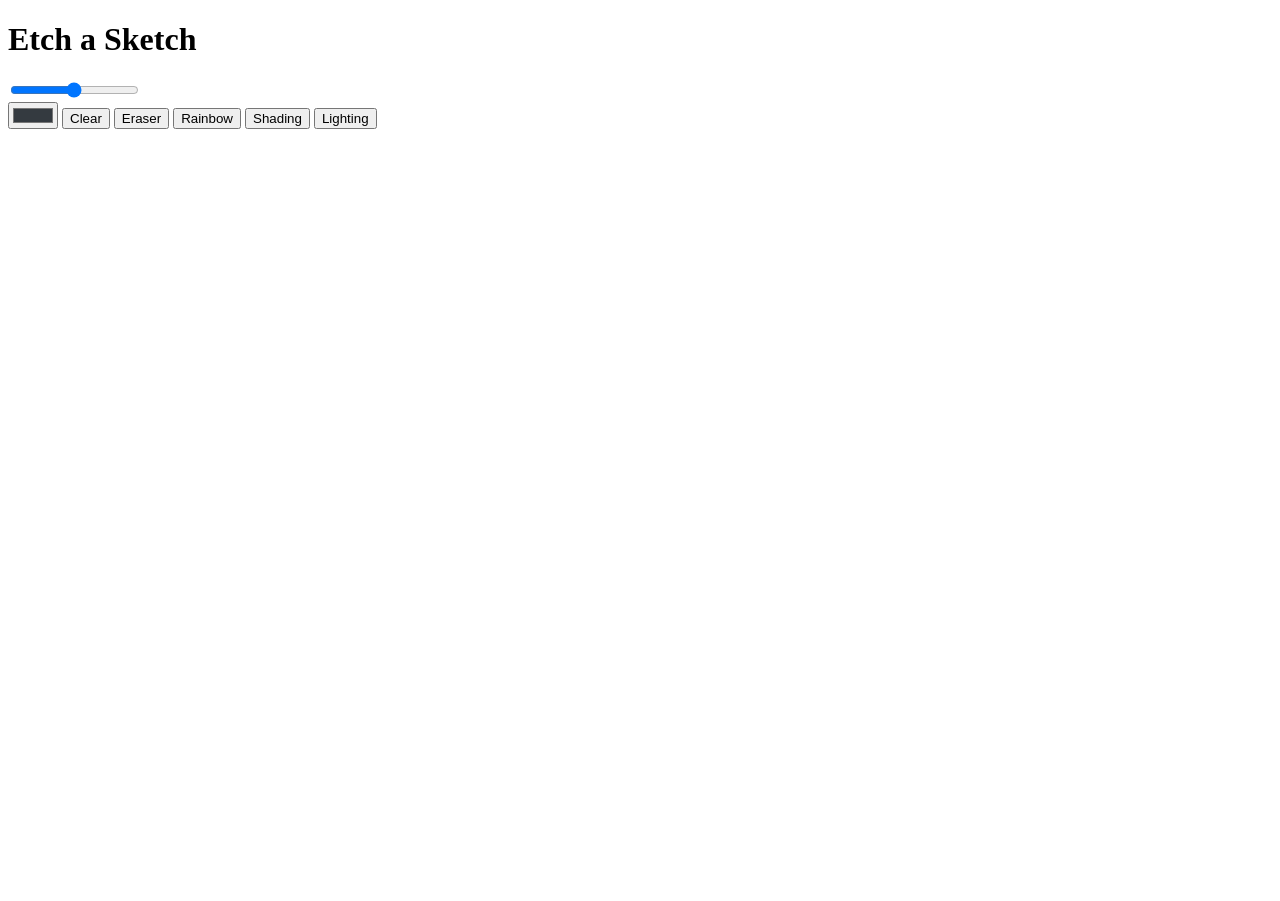
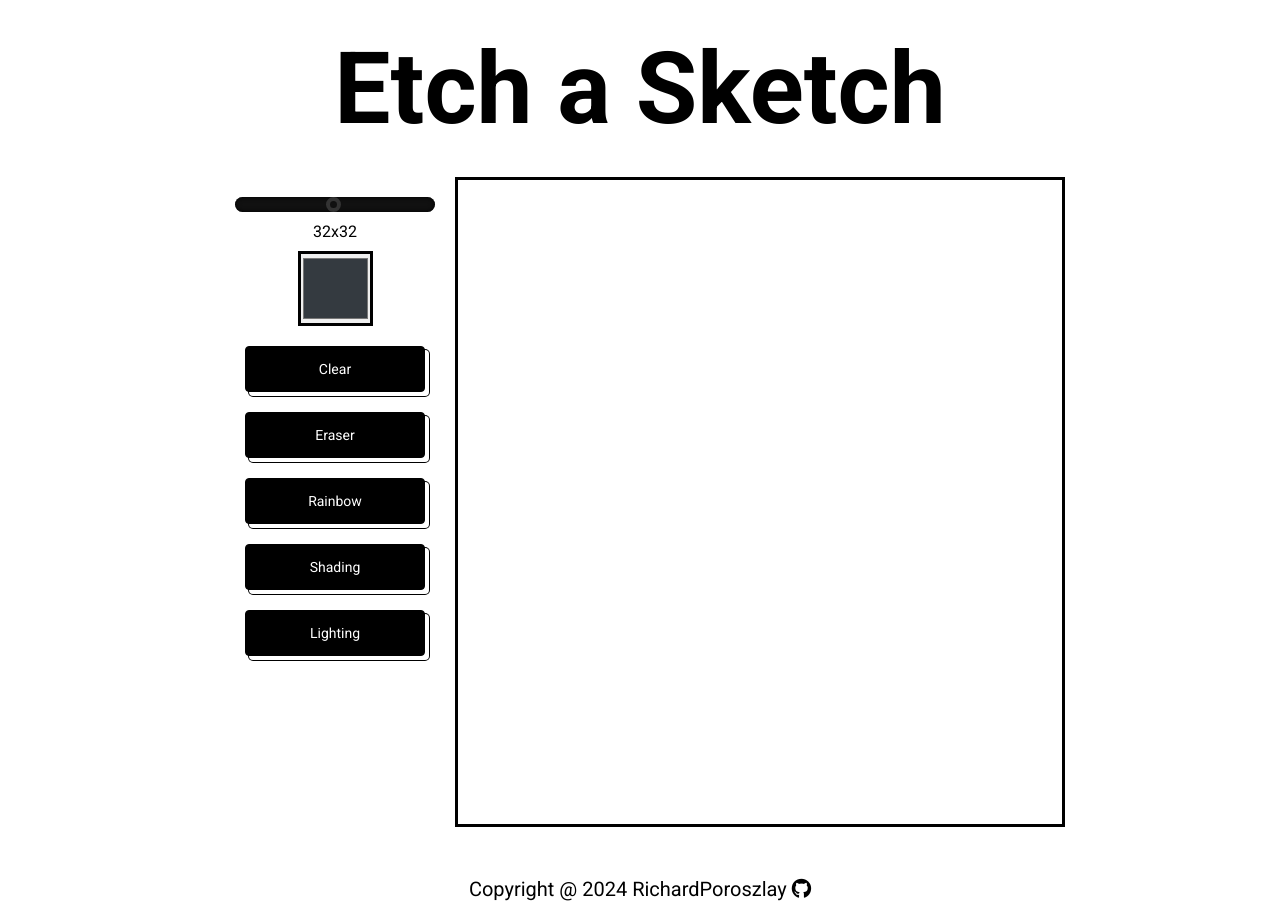
Before and after one commit to RichardPoroszlay/etch-a-sketch, a plain HTML site: page src/index.html in a window 1280 px wide. Before the commit the page ends 800 px from the top, so only its background shows below. Drawn offline with Linux system fonts and the light colour scheme.

Commit message:
Style the webpage

```diff
--- a/src/index.html
+++ b/src/index.html
@@ -5,21 +5,38 @@
     <meta name="viewport" content="width=device-width, initial-scale=1.0">
     <title>Etch a Sketch</title>
     <link rel="stylesheet" href="styles/styles.css">
+    <link rel="preconnect" href="https://fonts.googleapis.com">
+    <link rel="preconnect" href="https://fonts.gstatic.com" crossorigin>
+    <link rel="stylesheet" href="https://cdnjs.cloudflare.com/ajax/libs/font-awesome/6.0.0-beta3/css/all.min.css">
+    <link href="https://fonts.googleapis.com/css2?family=Istok+Web:wght@400;700&family=Roboto:ital,wght@0,100;0,300;0,400;0,500;0,700;0,900;1,100;1,300;1,400;1,500;1,700;1,900&display=swap" rel="stylesheet">
     <script src="scripts/script.js" type="text/javascript" defer></script>
 </head>
 <body>
+    <div id="content">
+        <div id="titleBar">
             <h1>Etch a Sketch</h1>
+        </div>
         <div id="mainLayout">
             <div id="controlsPanel">
                 <input type="range" min="1" max="64" value="32" id="slider">
-            <div id="sliderOutput"></div>
+                <div id="sliderOutput">32x32</div>
+                <div id="colorPicker">
                     <input type="color" id="colorInput" value="#343a40">
+                </div>
                 <button id="clearButton">Clear</button>
                 <button class="triggerable" id="eraserButton">Eraser</button>
                 <button class="triggerable" id="rainbowButton">Rainbow</button>
                 <button class="triggerable" id="shadingButton">Shading</button>
                 <button class="triggerable" id="lightingButton">Lighting</button>
-        <div id="gridContainer">
+            </div>
+            <div id="gridWrapper">
+            </div>
+        </div>
+        <div id="footer">
+            Copyright @ 2024 RichardPoroszlay
+            <a href="https://github.com/RichardPoroszlay" target="_blank">
+                <i class="fab fa-github"></i>
+            </a>
         </div>
     </div>
 </body>
--- a/src/scripts/script.js
+++ b/src/scripts/script.js
@@ -55,21 +55,21 @@ function removeOldGrid(grid) {
 }
 
 function changeGridSize(size) {
-    const gridContainer = document.getElementById("gridContainer");
-    removeOldGrid(gridContainer);
+    const gridWrapper = document.getElementById('gridWrapper');
+    removeOldGrid(gridWrapper);
 
     let isMouseDown = false;
 
     document.addEventListener("mousedown", () => isMouseDown = true);
     document.addEventListener("mouseup", () => isMouseDown = false);
 
-    for (let rowIndex = 0; rowIndex < size; rowIndex++) {
-        const row = document.createElement("div");
-        row.classList.add("row");
+    gridWrapper.style.gridTemplateColumns = `repeat(${size}, 1fr)`;
+    gridWrapper.style.gridTemplateRows = `repeat(${size}, 1fr)`;
 
-        for (let colIndex = 0; colIndex < size; colIndex++) {
-            const field = document.createElement("div");
-            field.classList.add("field");
+
+    for (let i = 0; i < size * size; i++) {
+        const field= document.createElement('div');
+        field.classList.add('field');
 
         field.addEventListener("mouseover", () => {
             if (isMouseDown) {
@@ -81,16 +81,13 @@ function changeGridSize(size) {
             changeFieldColor(field);
         });
 
-            row.appendChild(field);
-        }
-
-        gridContainer.appendChild(row);
+        gridWrapper.appendChild(field);
     }
 }
 
 function updateGridFromSlider(slider, outputElement) {
     const size = slider.value;
-    outputElement.textContent = size;
+    outputElement.textContent = size + "x" + size;
     changeGridSize(size);
 }
 
@@ -121,3 +118,5 @@ callToActionBtns.forEach((btn) => {
             e.target.classList.toggle("active");
     });
 });
+
+changeGridSize(32); // by default, 32x32 grid size will be used
--- a/src/styles/styles.css
+++ b/src/styles/styles.css
@@ -1,16 +1,143 @@
-#gridContainer {
-    display: flex;
-  }
+* {
+  font-family: "Roboto", sans-serif;
+  color: #000000;
+  margin: 0;
+  padding: 0;
+  box-sizing: border-box;
+}
 
-#gridContainer div .field{
-    background: white;
-    border: 4px solid black;
-    width: 50px;
-    height: 50px;
-    flex: 1;
+body {
+  background-color: white;
+}
+
+#content {
+  display: flex;
+  flex-direction: column;
+  align-items: center;
+}
+
+#titleBar {
+  font-style: bold;
+  font-size: 50px;
+  padding: 30px 0;
+}
+
+#mainLayout {
+  display: flex;
+  flex-direction: row;
+  justify-content: space-between;
+  width: 850px;
+}
+
+#controlsPanel {
+  display: flex;
+  flex-direction: column;
+  margin: 20px;
+}
+
+#controlsPanel #slider {
+  width: 200px;
+  height: 15px;
+  -webkit-appearance: none;
+  background: #111;
+  outline: none;
+  border-radius: 15px;
+  overflow: hidden;
+  box-shadow: inset 0 0 5px rgba(0, 0, 0, 1);
+}
+
+#controlsPanel #slider::-webkit-slider-thumb {
+  -webkit-appearance: none;
+  width: 15px;
+  height: 15px;
+  border-radius: 50%;
+  cursor: pointer;
+  border: 4px solid #333;
+}
+
+#controlsPanel #sliderOutput {
+  text-align: center;
+  padding: 10px 0 0 0;
+}
+
+#colorPicker {
+  text-align: center;
+}
+
+#colorPicker #colorInput {
+  width: 75px;
+  height: 75px;
+  border: 3px solid #000;
+  margin: 10px;
+}
+
+button {
+  appearance: button;
+  background-color: #000;
+  background-image: none;
+  border: 1px solid #000;
+  border-radius: 4px;
+  box-shadow: #fff 4px 4px 0 0,#000 4px 4px 0 1px;
+  box-sizing: border-box;
+  color: #fff;
+  cursor: pointer;
+  display: inline-block;
+  font-size: 14px;
+  font-weight: 400;
+  line-height: 20px;
+  margin: 0 5px 10px 0;
+  overflow: visible;
+  padding: 12px 40px;
+  text-align: center;
+  text-transform: none;
+  touch-action: manipulation;
+  user-select: none;
+  -webkit-user-select: none;
+  vertical-align: middle;
+  white-space: nowrap;
+  margin: 10px;
+}
+
+button:focus {
+  text-decoration: none;
+}
+
+button:hover {
+  text-decoration: none;
+  background-color: #34342d
+}
+
+button:active {
+  box-shadow: rgba(0, 0, 0, .125) 0 3px 5px inset;
+  outline: 0;
+}
+
+button:not([disabled]):active {
+  box-shadow: #fff 2px 2px 0 0, #000 2px 2px 0 1px;
+  transform: translate(2px, 2px);
 }
 
 .active {
-  background-color: blue;
-  color: white;
+  background-color: #5d5d57;
 }
+
+#gridWrapper {
+  display: grid;
+  width: 650px;
+  height: 650px;
+  border: 3px solid #000;
+}
+
+#gridWrapper .field {
+  background-color: white;
+}
+
+#footer {
+  font-size: 20px;
+  text-align: center;
+  margin-top: 50px;
+}
+
+.fa-github:hover {
+  transform: rotate(360deg) scale(1.2);
+}
```
Lines whose indentation alone changed are shown as unchanged.
